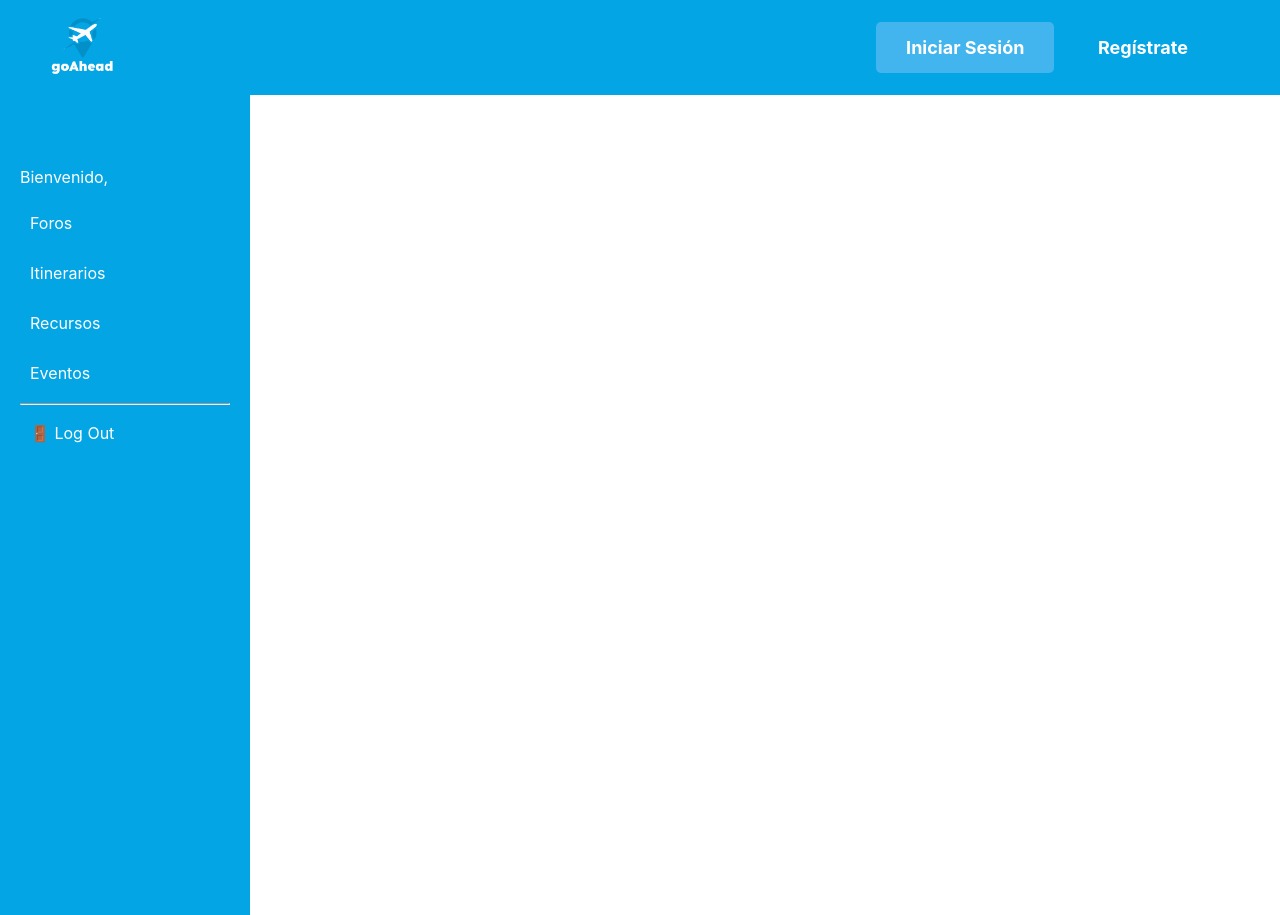
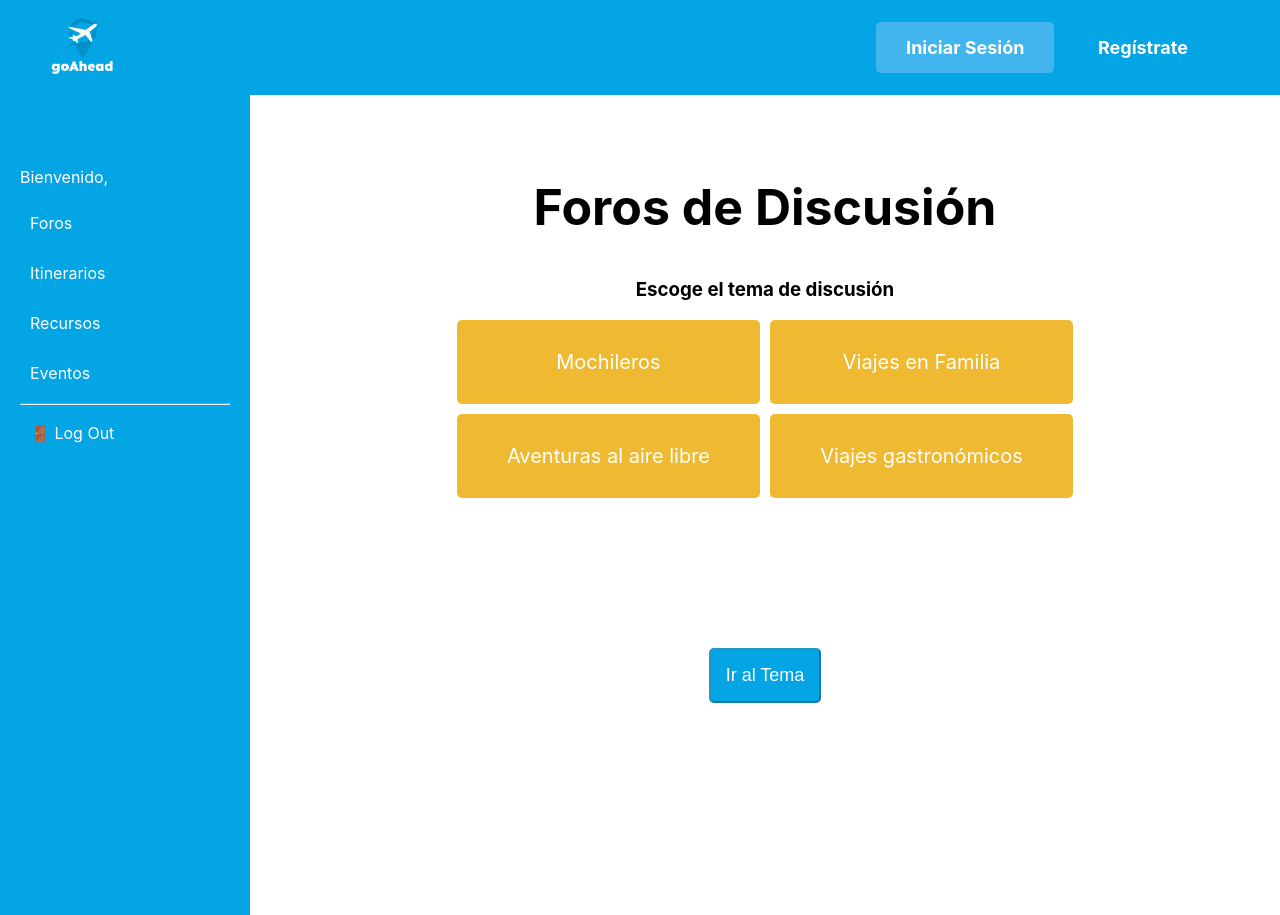
Before and after one commit to aleeeec02/goahead-ultimate, a React (Create React App) app in the folder react-node-app/client/: page /foroInicio in a window 1280 px wide. Built offline with nearby package versions, Linux system fonts and the light colour scheme.

Commit message:
Pantalla de Foros

```diff
--- a/react-node-app/client/src/App.css
+++ b/react-node-app/client/src/App.css
@@ -9,4 +9,5 @@
 .content {
   margin-left: 200px; /* Ancho de la barra lateral */
   padding: 20px;
+  margin: 0 auto;
 }
--- a/react-node-app/client/src/Pages/Foro-inicio.js
+++ b/react-node-app/client/src/Pages/Foro-inicio.js
@@ -0,0 +1,48 @@
+import React, { useState } from 'react';
+import '../style-pages/Foro-inicio.css';
+
+const Foros = () => {
+    const temas = ["Mochileros", "Viajes en Familia", "Aventuras al aire libre", "Viajes gastronómicos"];
+    const [temaSeleccionado, setTemaSeleccionado] = useState(null);
+
+    const handleSeleccionTema = (tema) => {
+      setTemaSeleccionado(tema);
+    };
+
+    const handleIrAlTema = () => {
+      if (temaSeleccionado) {
+        // Redirige a la página o realiza alguna acción relacionada con el tema seleccionado
+        console.log(`Ir al tema: ${temaSeleccionado}`);
+      } else {
+        alert('Selecciona un tema antes de ir al tema');
+      }
+    };
+
+    return (
+      <div className='foro-inicio'>
+        <h2>Foros de Discusión</h2>
+        <h3>Escoge el tema de discusión</h3>
+        <div className='foro-temas'>
+          {temas.map((tema) => (
+            <a
+              key={tema}
+              href={`#${tema}`} // Puedes ajustar esto según tu lógica de navegación
+              onClick={() => handleSeleccionTema(tema)}
+              className={`tema-link ${temaSeleccionado === tema ? 'selected' : ''}`}
+            >
+              {tema}
+            </a>
+          ))}
+        </div>
+        <button
+            onClick={handleIrAlTema}
+            disabled={!temaSeleccionado}
+            style={{ backgroundColor: '#04A5E5', color: '#fff', padding: '15px', fontSize: '18px', borderRadius: '5px' }}
+        >
+            Ir al Tema
+      </button>
+      </div>
+    );
+  };
+
+  export default Foros;
--- a/react-node-app/client/src/Pages/Sidebar.js
+++ b/react-node-app/client/src/Pages/Sidebar.js
@@ -11,7 +11,7 @@ const Sidebar = ({ userName }) => {
           <p>Bienvenido, {userName}</p>
         </li>
         <li className="sidebar-item">
-          <Link to="/foros" className="sidebar-link">
+          <Link to="/foroInicio" className="sidebar-link">
             Foros
           </Link>
         </li>
--- a/react-node-app/client/src/Pages/Topbar.js
+++ b/react-node-app/client/src/Pages/Topbar.js
@@ -31,7 +31,7 @@ const Topbar = () => {
           </ul>
         </nav>
       </header>
-      <Rutas />
+
     </div>
   );
 };
--- a/react-node-app/client/src/rutas.js
+++ b/react-node-app/client/src/rutas.js
@@ -4,6 +4,7 @@ import { Routes, Route } from 'react-router-dom';
 import FormularioLogin from './Pages/formulario-login';
 import FormularioRegistro from './Pages/formulario-register';
 import FormularioPassword from './Pages/formulario-forgot-password';
+import Foros from './Pages/Foro-inicio';
 
 const Rutas = () => {
   return (
@@ -11,6 +12,7 @@ const Rutas = () => {
       <Route path="/login" element={<FormularioLogin />} />
       <Route path="/registro" element={<FormularioRegistro />} />
       <Route path="/forgotPassword" element={<FormularioPassword />} />
+      <Route path="/foroInicio" element={<Foros />} />
     </Routes>
   );
 };
--- /dev/null
+++ b/react-node-app/client/src/style-pages/Foro-inicio.css
@@ -0,0 +1,39 @@
+.foro-inicio {
+    text-align: center;
+    padding: 20px;
+  }
+.foro-inicio h2{
+    font-size: 50px;
+}
+
+  .foro-temas {
+    display: grid;
+    grid-template-columns: repeat(2, 1fr); /* Dos columnas en una fila */
+    gap: 10px;
+  }
+
+  .tema-button {
+    padding: 10px;
+    border: 1px solid #ccc;
+    background-color: transparent;
+    cursor: pointer;
+  }
+
+  .tema-button.selected {
+    background-color: #ddd;
+  }
+
+  button:disabled {
+    cursor: not-allowed;
+  }
+  .tema-link{
+    border-radius: 5px;
+    padding: 30px 50px;
+    text-decoration: none;
+    background-color: #EFBA32;
+    color: #FFFFFFFF;
+    font-size: 20px;
+  }
+  .foro-inicio button{
+    margin-top: 150px;
+  }
```
